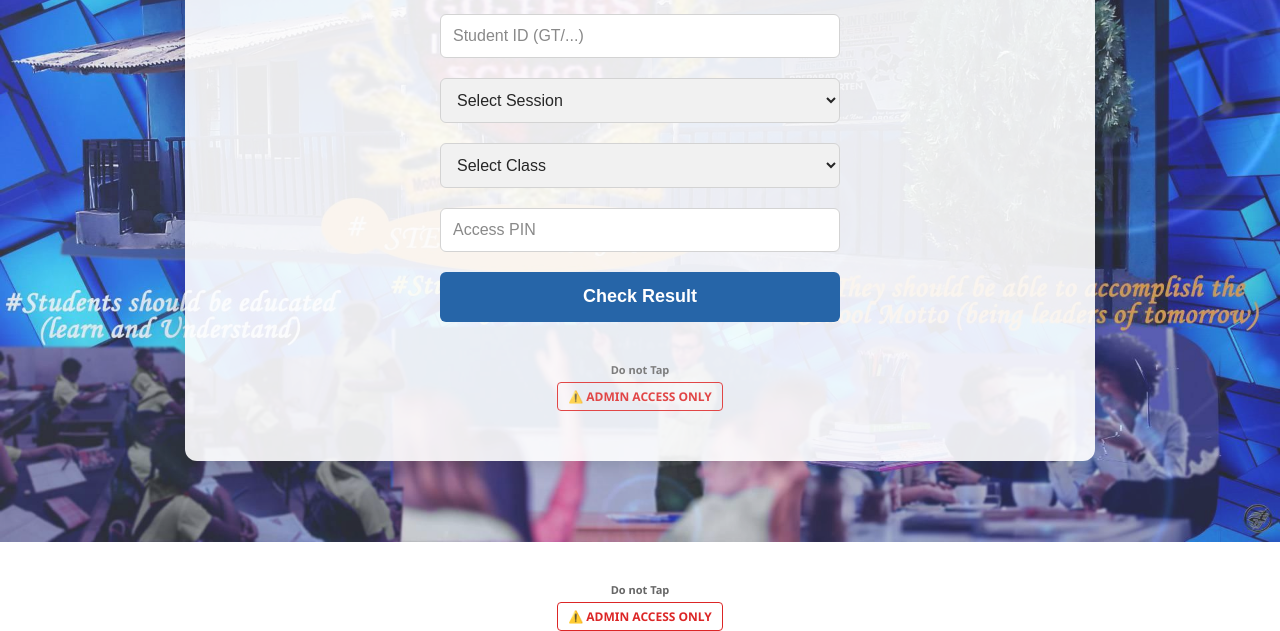
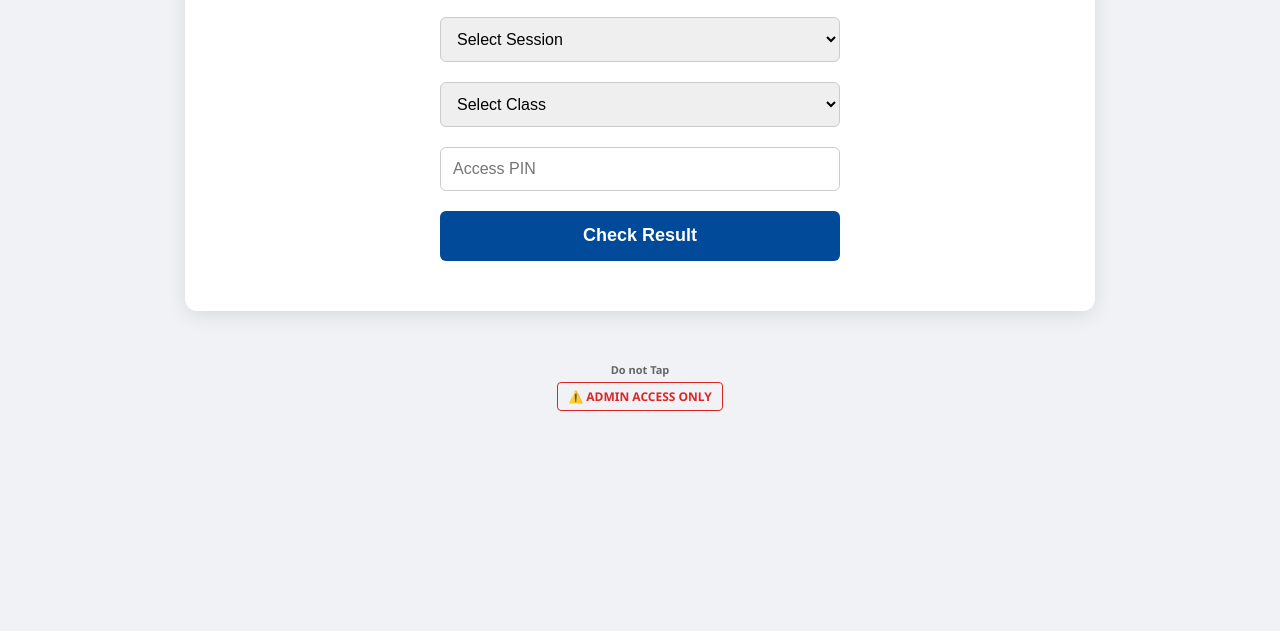
Before and after one commit to emmyWebsite237/gotegs-portal, a website: page index.html in a window 1280 px wide. Shown: the part 258-889 px from the top of the page. After the commit the page ends 800 px from the top, so only its background shows below. Drawn offline with nearby package versions, Linux system fonts and the light colour scheme.

Commit message:
Update index.html

```diff
--- a/index.html
+++ b/index.html
@@ -10,32 +10,11 @@
     <script src="https://cdnjs.cloudflare.com/ajax/libs/jspdf/2.5.1/jspdf.umd.min.js"></script>
 
     <style>
-        /* ANIMATED BACKGROUND STYLING */
-        section {
-            display: flex;
-            justify-content: center;
-            align-items: center;
-            width: 100%;
-            min-height: 100vh;
-            background: url('assets/background.jpg') no-repeat;
-            background-size: cover;
-            background-position: center;
-            animation: animateBg 5s linear infinite;
-            transition: opacity 1.5s ease-in-out; /* For the fade-in effect */
-        }
-
-        @keyframes animateBg {
-            100% {
-                filter: hue-rotate(360deg);
-            }
-        }
-
         /* FULL PAGE LOADER (3 SECONDS) */
         #preloader {
             position: fixed; top: 0; left: 0; width: 100%; height: 100%;
             background: #ffffff; display: flex; flex-direction: column;
             justify-content: center; align-items: center; z-index: 9999;
-            transition: opacity 1s ease-out, visibility 1s; /* Smooth fade out */
         }
         .pulse-loader {
             width: 80px; height: 80px; background: #004a99;
@@ -47,8 +26,8 @@
         }
 
         /* General Page Styling */
-        body { font-family: 'Segoe UI', Tahoma, Geneva, Verdana, sans-serif; margin: 0; padding: 0; overflow-x: hidden; }
-        .card { background: rgba(255, 255, 255, 0.9); padding: 30px; border-radius: 12px; box-shadow: 0 4px 20px rgba(0,0,0,0.2); width: 90%; max-width: 850px; position: relative; margin: 20px 0; }
+        body { font-family: 'Segoe UI', Tahoma, Geneva, Verdana, sans-serif; background: #f0f2f5; margin: 0; padding: 20px; display: flex; flex-direction: column; align-items: center; }
+        .card { background: white; padding: 30px; border-radius: 12px; box-shadow: 0 4px 20px rgba(0,0,0,0.1); width: 100%; max-width: 850px; position: relative; }
 
         #loginSection { max-width: 400px; margin: 0 auto; text-align: center; }
         input, select { width: 100%; padding: 12px; margin: 10px 0; border: 1px solid #ccc; border-radius: 6px; font-size: 16px; box-sizing: border-box; }
@@ -77,6 +56,7 @@
         .school-logo { width: 100px; height: auto; flex-shrink: 0; }
         .header-text { flex-grow: 1; text-align: center; padding-right: 100px; }
 
+        /* THE STYLED CURSIVE HEADING */
         .school-name { font-family: 'Great Vibes', cursive; font-size: 42px; color: #004a99; margin: 0; font-weight: normal; }
 
         .motto { font-style: italic; font-weight: bold; font-size: 14px; margin: 0; color: #333; }
@@ -119,7 +99,6 @@
         <p style="color:#004a99; font-weight:bold; margin-top:20px; letter-spacing:2px;">SECURE ACCESS...</p>
     </div>
 
-    <section id="mainWrapper" style="opacity: 0;">
     <div class="card">
         <div id="loginSection">
             <img src="./assets/logo.webp" style="width: 120px;" onerror="this.src='https://wordpress.com'">
@@ -145,13 +124,6 @@
                 <span class="btn-text">Check Result</span>
                 <div class="spinner"></div>
             </button>
-
-                <footer id="adminFooter" style="margin-top: 40px; text-align: center;">
-                    <p style="color: #666; font-size: 11px; margin-bottom: 5px; font-weight: bold;">Do not Tap</p>
-                    <a href="admin.html" style="color: #dc2626; font-size: 12px; text-decoration: none; font-weight: bold; border: 1px solid #dc2626; padding: 5px 10px; border-radius: 4px; display: inline-block; transition: 0.3s;" onmouseover="this.style.background='#dc2626'; this.style.color='white';" onmouseout="this.style.background='transparent'; this.style.color='#dc2626';">
-                        ⚠️ ADMIN ACCESS ONLY
-                    </a>
-                </footer>
         </div>
 
         <div id="resultSection" style="display:none;">
@@ -220,7 +192,6 @@
         </div>
         <p id="msg"></p>
     </div>
-    </section>
 
     <footer id="adminFooter" style="margin-top: 40px; text-align: center;">
         <p style="color: #666; font-size: 11px; margin-bottom: 5px; font-weight: bold;">Do not Tap</p>
@@ -229,21 +200,14 @@
         </a>
     </footer>
 
-
     <script>
+        // --- EDIT THIS LINE TO CHANGE THE TERM ---
         const CURRENT_TERM = "Second Term Report";
 
-        // FADE OUT PRELOADER AND FADE IN CONTENT
+        // 3-SECOND INITIAL PRELOADER
         window.addEventListener('load', () => {
             setTimeout(() => {
-                const loader = document.getElementById('preloader');
-                const wrapper = document.getElementById('mainWrapper');
-
-                loader.style.opacity = '0';
-                setTimeout(() => {
-                    loader.style.display = 'none';
-                    wrapper.style.opacity = '1'; // Fade in the animated background section
-                }, 1000);
+                document.getElementById('preloader').style.display = 'none';
             }, 3000);
         });
 
@@ -286,6 +250,7 @@
             btn.classList.add('loading');
             msg.style.color = "#004a99";
 
+            // LOADING MESSAGES
             msg.innerText = "⏳ Connecting to Go-Tegs Database...";
             await new Promise(r => setTimeout(r, 1200));
             msg.innerText = "🔍 Verifying Credentials...";
```
Lines whose indentation alone changed are shown as unchanged.
